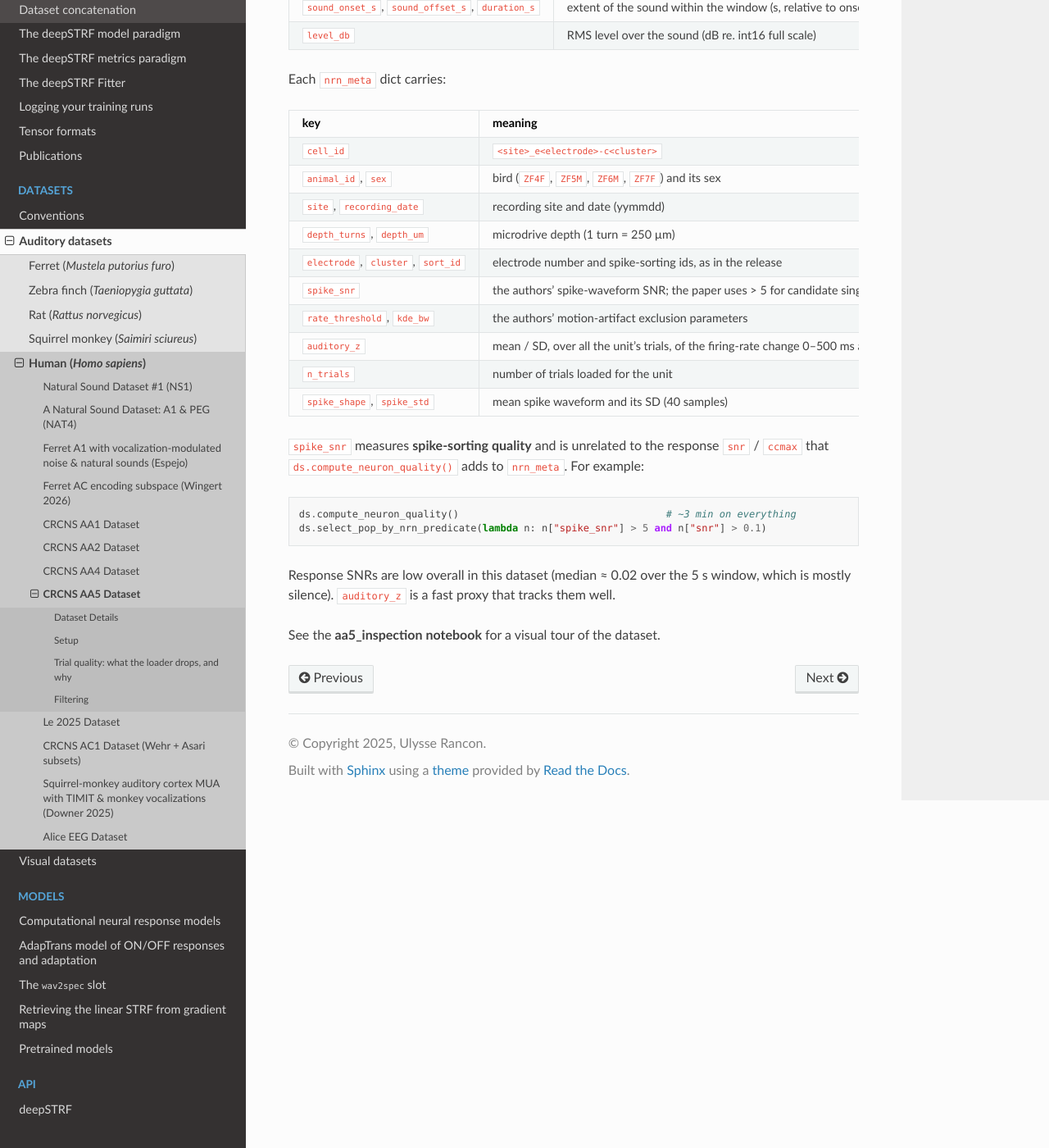
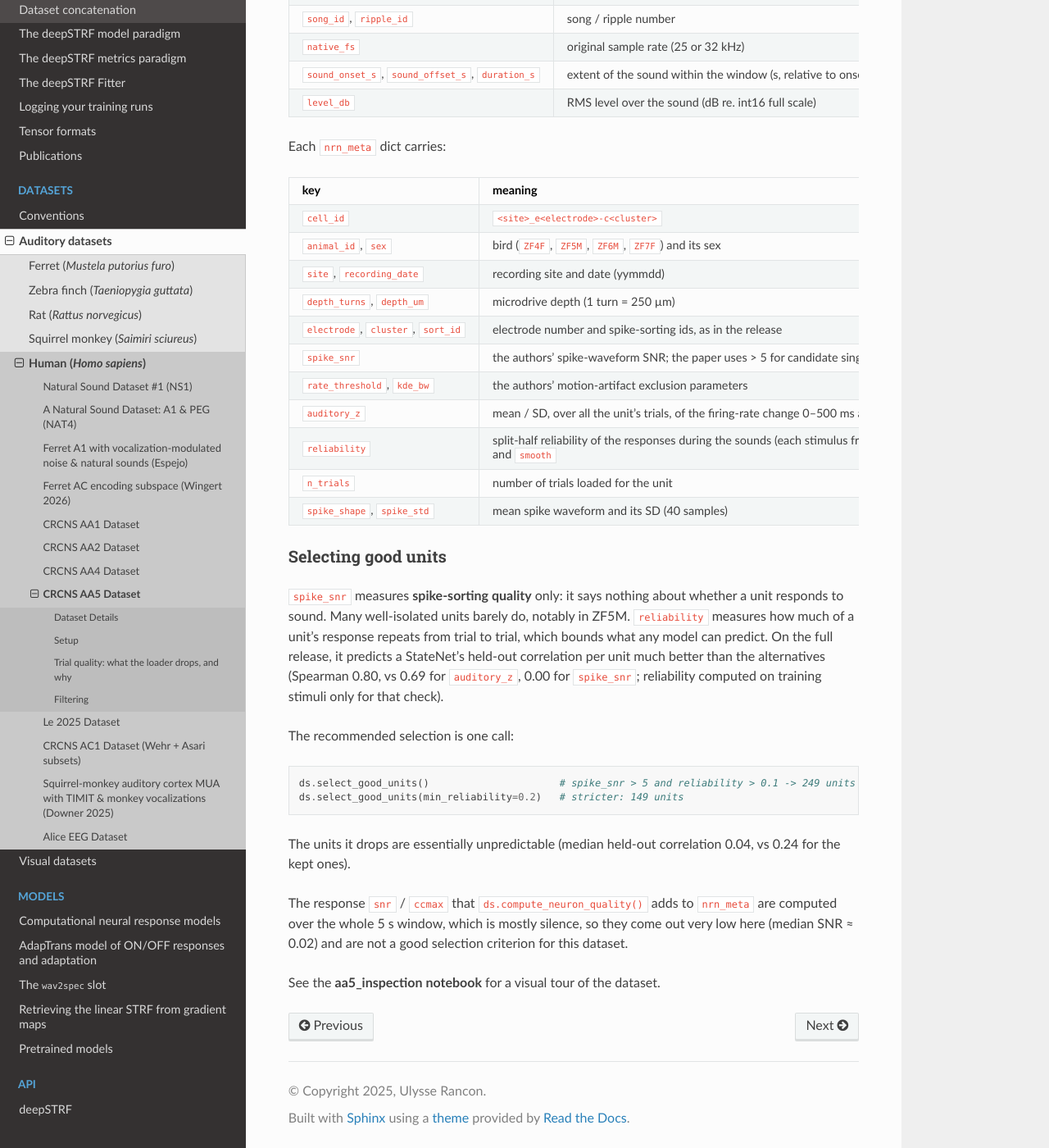
Before and after one commit to urancon/deepSTRF, a Sphinx documentation site: the page built from docs/_source/md/README_CRCNS_AA5.md, in a window 1280 px wide and 1400 px high, scrolled down 4010 px. Shown: the whole window at 82% size. Built offline with Sphinx 7.4.7 and the Read the Docs theme 3.1.0, drawn with Linux system fonts in a browser that asks for light colours; pages that are not in the unit, such as notebooks, are missing from menus; some of the changed text lies outside the part shown.

Commit message:
docs(aa5): final per-bird unit counts; how to select good units
The unit table now covers the full release (50 sites, 838 units, 471 with
spike_snr > 5, 249 good units per select_good_units()). New 'Selecting
good units' section: spike_snr is sorting quality only, reliability is
the criterion that tracks predictability; the whole-window response
snr/ccmax are diluted by silence here. CHANGELOG entry.

Co-Authored-By: Claude Opus 5.5 (1M context) <noreply@anthropic.com>

````diff
--- a/docs/_source/md/README_CRCNS_AA5.md
+++ b/docs/_source/md/README_CRCNS_AA5.md
@@ -55,16 +55,19 @@ chronic 16-channel arrays recorded from their auditory pallium for ~4 weeks.
   **unit by unit**, so the number of repeats varies per (stim, unit): the
   median is 3, and 5–95% range from 1 to 8.
 
-| **Bird** | **Sex** | **#sites** | **#units with data** |
-|:--------:|:-------:|:----------:|:--------------------:|
-| **ZF4F** |    F    |     14     |         224          |
-| **ZF5M** |    M    |     17     |  *not yet counted*   |
-| **ZF6M** |    M    |      9     |         161          |
-| **ZF7F** |    F    |     10     |  38 (in 4 of 10 sites) |
+| **Bird** | **Sex** | **#sites** | **#units with data** | **spike_snr > 5** | **good units** |
+|:--------:|:-------:|:----------:|:--------------------:|:-----------------:|:--------------:|
+| **ZF4F** |    F    |     14     |         224          |        156        |      111       |
+| **ZF5M** |    M    |     17     |         307          |        181        |       69       |
+| **ZF6M** |    M    |      9     |         161          |         64        |       30       |
+| **ZF7F** |    F    |     10     |         146          |         70        |       39       |
+| **Total**|         |     50     |       **838**        |      **471**      |    **249**     |
 
 A "site" is one recording location (microdrive depth + date), and all its
 units were recorded simultaneously. The release has 50 sites in total
-(~163 GB).
+(~163 GB). "Good units" are those kept by `ds.select_good_units()`
+(`spike_snr > 5` and `reliability > 0.1`, at the default `dt_ms=5`; see
+[Selecting good units](#selecting-good-units)).
 
 ## Setup
 
@@ -189,21 +192,34 @@ Each `nrn_meta` dict carries:
 | `spike_snr` | the authors' spike-waveform SNR; the paper uses > 5 for candidate single units |
 | `rate_threshold`, `kde_bw` | the authors' motion-artifact exclusion parameters |
 | `auditory_z` | mean / SD, over all the unit's trials, of the firing-rate change 0–500 ms after vs. 500–0 ms before onset: the effect size behind the paper's "auditory" test, recomputed here (negative = inhibited by sound) |
+| `reliability` | split-half reliability of the responses during the sounds (each stimulus from sound onset to 100 ms after its offset, all loaded stimuli): correlation between the PSTHs of the odd and of the even trials, Spearman–Brown corrected. Depends on `dt_ms` and `smooth` |
 | `n_trials` | number of trials loaded for the unit |
 | `spike_shape`, `spike_std` | mean spike waveform and its SD (40 samples) |
 
-`spike_snr` measures **spike-sorting quality** and is unrelated to the
-response `snr` / `ccmax` that `ds.compute_neuron_quality()` adds to
-`nrn_meta`. For example:
+### Selecting good units
+
+`spike_snr` measures **spike-sorting quality** only: it says nothing about
+whether a unit responds to sound. Many well-isolated units barely do, notably
+in ZF5M. `reliability` measures how much of a unit's response repeats from
+trial to trial, which bounds what any model can predict. On the full release,
+it predicts a StateNet's held-out correlation per unit much better than the
+alternatives (Spearman 0.80, vs 0.69 for `auditory_z`, 0.00 for `spike_snr`;
+reliability computed on training stimuli only for that check).
+
+The recommended selection is one call:
 
 ```python
-ds.compute_neuron_quality()                                   # ~3 min on everything
-ds.select_pop_by_nrn_predicate(lambda n: n["spike_snr"] > 5 and n["snr"] > 0.1)
+ds.select_good_units()                      # spike_snr > 5 and reliability > 0.1 -> 249 units
+ds.select_good_units(min_reliability=0.2)   # stricter: 149 units
 ```
 
-Response SNRs are low overall in this dataset (median ≈ 0.02 over the
-5 s window, which is mostly silence). `auditory_z` is a fast proxy that
-tracks them well.
+The units it drops are essentially unpredictable (median held-out correlation
+0.04, vs 0.24 for the kept ones).
+
+The response `snr` / `ccmax` that `ds.compute_neuron_quality()` adds to
+`nrn_meta` are computed over the whole 5 s window, which is mostly silence,
+so they come out very low here (median SNR ≈ 0.02) and are not a good
+selection criterion for this dataset.
 
 See the **[aa5_inspection notebook](../ipynb/aa5_inspection.ipynb)** for a
 visual tour of the dataset.
````
Also changed, not shown: CHANGELOG.md (+3 -0 lines).
